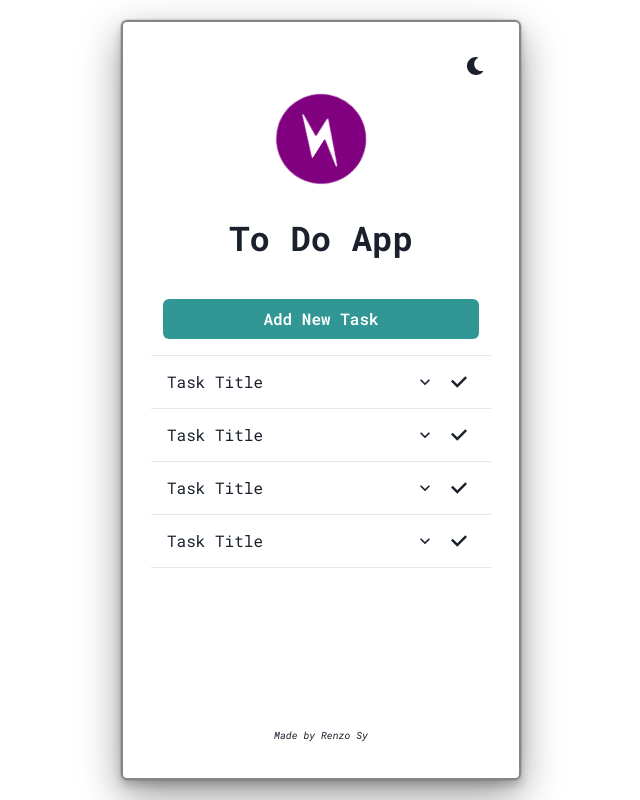
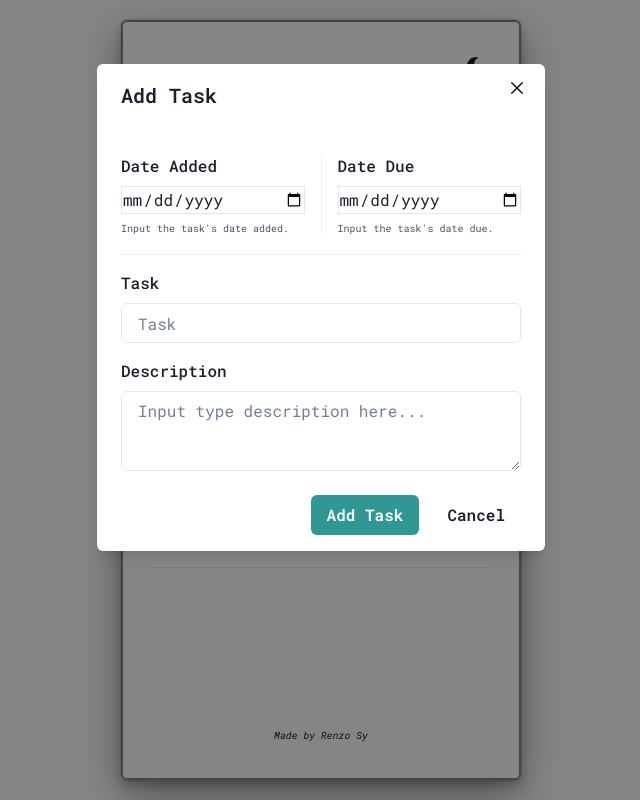
Before and after one commit to renzogabrielsy/monotodo, a React (Create React App) app: page / in a window 1280 px wide. Both pictures are taken after a click on the button "Add New Task". Shown: the whole page, without its empty margins (319-959 px from the left). Built offline with nearby package versions, Linux system fonts and the light colour scheme.

Commit message:
Added form layout for data (task) input

```diff
--- a/src/AddTask.tsx
+++ b/src/AddTask.tsx
@@ -1,10 +1,72 @@
-import React from 'react'
-import { Button } from '@chakra-ui/react'
+import React from "react";
+import {
+  Button,
+  Modal,
+  ModalOverlay,
+  ModalContent,
+  ModalHeader,
+  ModalFooter,
+  ModalBody,
+  ModalCloseButton,
+  useDisclosure,
+  FormControl,
+  FormLabel,
+  FormHelperText,
+  Textarea,
+  Input,
+  Flex,
+  Divider,
+  Spacer,
+} from "@chakra-ui/react";
 
-type Props = {}
+type Props = {};
 
 export default function AddTask() {
+  const { isOpen, onOpen, onClose } = useDisclosure();
   return (
-    <Button  margin={4} colorScheme='teal'> Add New Task </Button>
-  )
+    <>
+      <Button margin={4} colorScheme="teal" onClick={onOpen}>
+        {" "}
+        Add New Task{" "}
+      </Button>
+      <Modal isOpen={isOpen} onClose={onClose}>
+        <ModalOverlay />
+        <ModalContent fontFamily="Roboto Mono">
+          <ModalHeader>Add Task</ModalHeader>
+          <ModalCloseButton />
+          <ModalBody>
+            <Flex marginTop={5} marginBottom={5} justify="space-between" direction="row" height="5em">
+              <FormControl>
+                <FormLabel>Date Added</FormLabel>
+                <Input placeholder="Date Added" size="s" type="date" />
+                <FormHelperText fontSize="2xs">Input the task's date added.</FormHelperText>
+              </FormControl>
+              <Divider orientation="vertical" marginLeft={4} marginRight={4}/>
+              <FormControl>
+                <FormLabel>Date Due</FormLabel>
+                <Input placeholder="Date Due" size="s" type="date" />
+                <FormHelperText fontSize="2xs">Input the task's date due.</FormHelperText>
+              </FormControl>
+            </Flex>
+
+            <Divider marginBottom={4} />
+            <FormLabel>Task</FormLabel>
+            <Input placeholder="Task" />
+
+            <FormControl mt={4}>
+              <FormLabel>Description</FormLabel>
+              <Textarea placeholder="Input type description here..." />
+            </FormControl>
+          </ModalBody>
+
+          <ModalFooter>
+            <Button colorScheme="teal" mr={3} onClick={onClose}>
+              Add Task
+            </Button>
+            <Button variant="ghost">Cancel</Button>
+          </ModalFooter>
+        </ModalContent>
+      </Modal>
+    </>
+  );
 }
```
